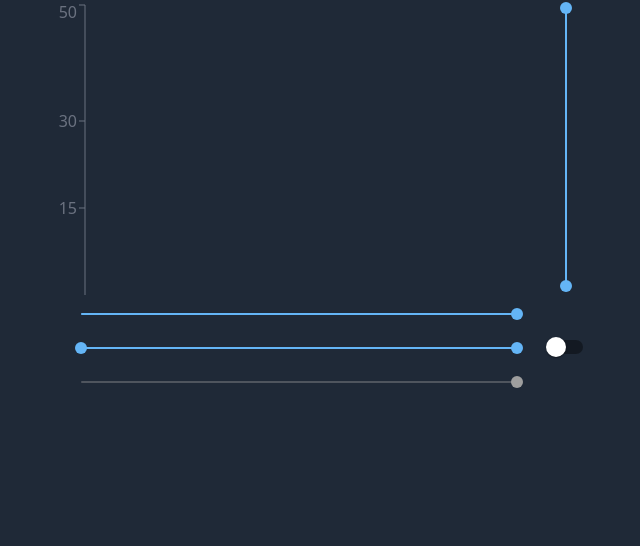
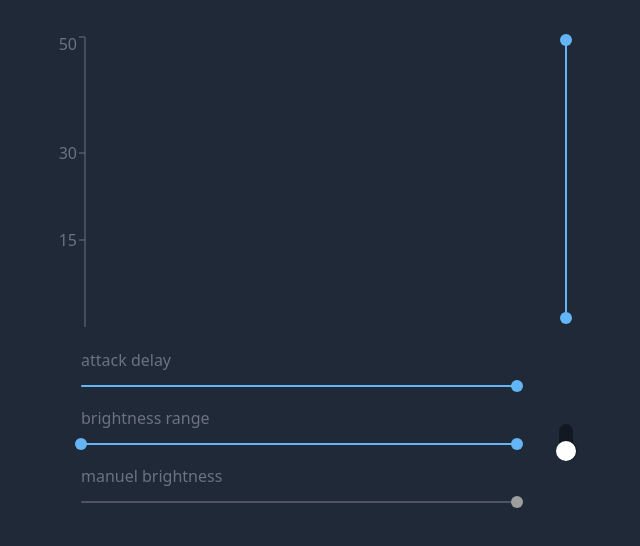
Before and after one commit to enze-l/LightDesktop, a React (Create React App) app: page / in a window 1280 px wide. Shown: the top 546 px of the page, without its empty margins (340-980 px from the left). Built offline with nearby package versions, Linux system fonts and the light colour scheme; no server answers.

Commit message:
Add labels

```diff
--- a/src/App.js
+++ b/src/App.js
@@ -9,9 +9,9 @@ import {grey, blue} from "@mui/material/colors";
 
 const serverAddress = "http://localhost:8081"
 const textColor = "#6B7280"
-const graphColor = "#ffffff"
+const graphColor = "#6faeff"
 const maxColor = "#ffdd00"
-const dayColor = "#22ff00"
+const dayColor = "#6B7280"
 const currentColor = "#6faeff"
 const sensor = new Sensor(serverAddress)
 const display = new Display(serverAddress)
@@ -124,7 +124,7 @@ function App() {
             <div className="App">
                 <header className="App-header min-h-screen bg-gray-800">
                     <div className="grid place-items-center">
-                        <div className="flex flex-row">
+                        <div className="flex flex-row mt-8">
                             <ComposedChart width={500} height={300} data={graphData}>
                                 <defs>
                                     <linearGradient id="brightness" x1="0" y1="0" x2="0" y2="1">
@@ -160,8 +160,9 @@ function App() {
                                 />
                             </div>
                         </div>
-                        <div className="flex flex-row pl-3">
+                        <div className="flex flex-row pl-3 pt-4">
                             <Box width={500} className="pl-16">
+                                <p className="text-gray-500">attack delay</p>
                                 <Slider
                                     size="small"
                                     min={1}
@@ -173,6 +174,7 @@ function App() {
                                         display.setIntervalLength(value)
                                     }}
                                 />
+                                <p className="text-gray-500">brightness range</p>
                                 <Slider
                                     size="small"
                                     min={10}
@@ -185,6 +187,7 @@ function App() {
                                         display.setMaxBrightness(value[1])
                                     }}
                                 />
+                                <p className="text-gray-500">manuel brightness</p>
                                 <Slider
                                     size="small"
                                     track={false}
@@ -201,8 +204,8 @@ function App() {
                                     }}
                                 />
                             </Box>
-                            <div className="ml-5 mb-2 grid place-items-center">
-                                <Switch checked={autoSwitch} onChange={changeAutoValue}/>
+                            <div className="ml-5 mb-2 mt-5 grid place-items-center">
+                                <Switch className="-rotate-90" checked={autoSwitch} onChange={changeAutoValue}/>
                             </div>
                         </div>
                     </div>
```
